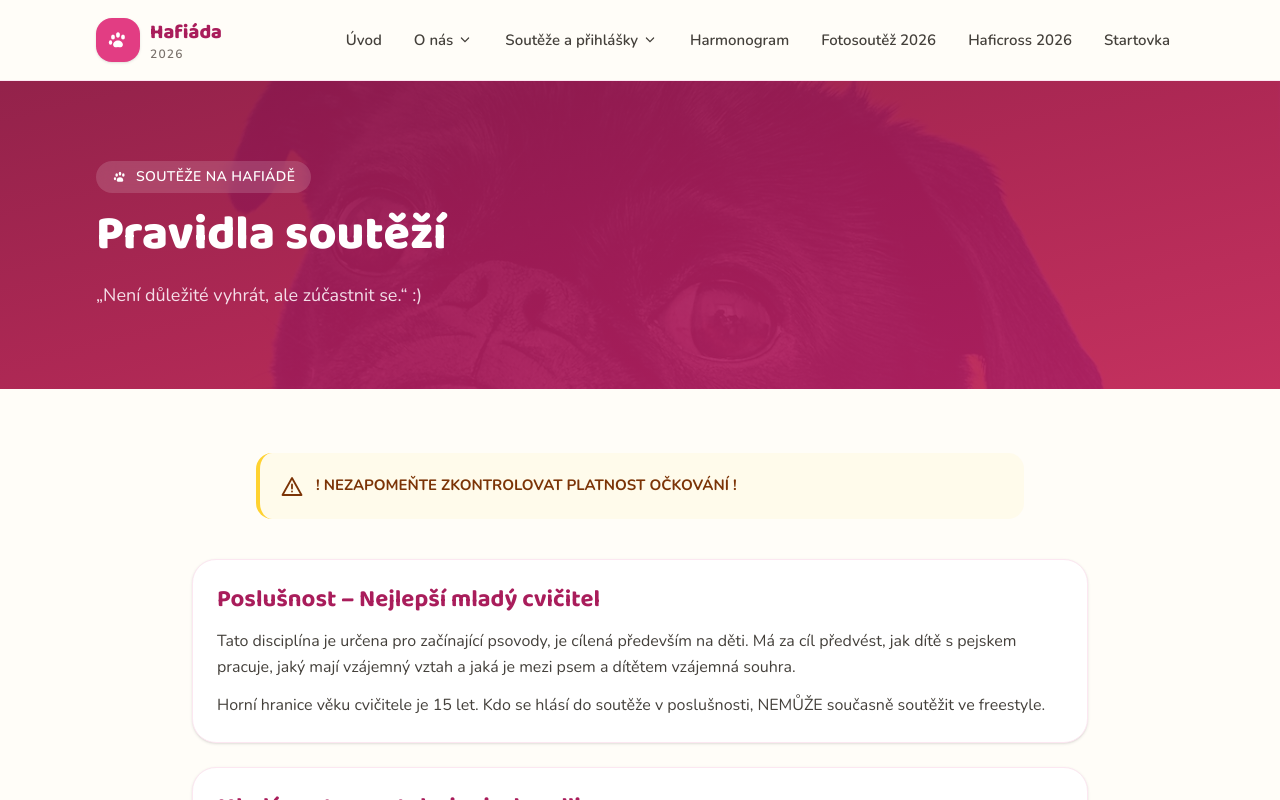
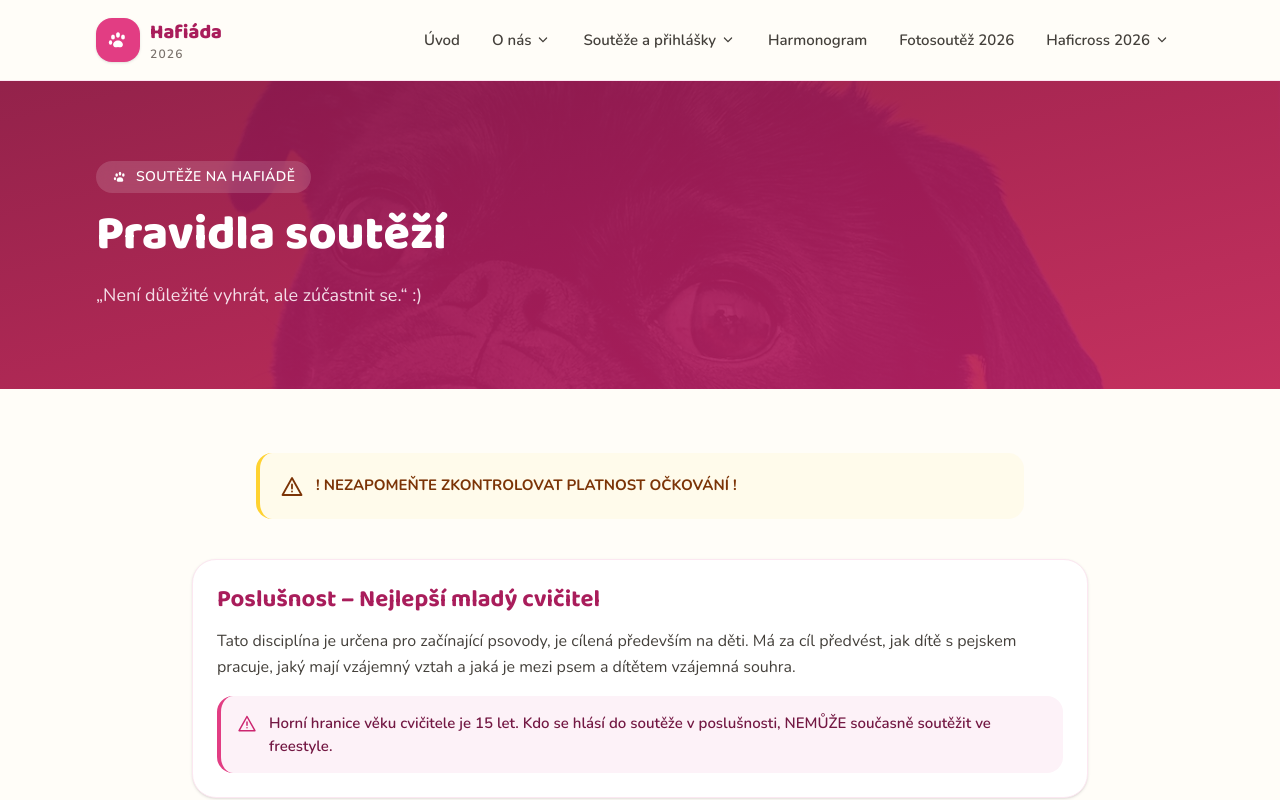
Before and after one commit to tereza-vac/hafiada-web, a React (Vite) app: page /pravidla in a window 1280 px wide. Shown: the top 800 px of the page. Built offline with nearby package versions, Linux system fonts and the light colour scheme.

Commit message:
feat: zvyrazneni poznamky u poslusnosti + Startovka jako podmenu Haficrossu

```diff
--- a/src/components/Layout.tsx
+++ b/src/components/Layout.tsx
@@ -39,8 +39,13 @@ const navItems: NavItem[] = [
   },
   { label: "Harmonogram", to: "/harmonogram" },
   { label: "Fotosoutěž 2026", to: "/fotosoutez" },
-  { label: "Haficross 2026", to: "/haficross" },
-  { label: "Startovka", to: "/startovka" },
+  {
+    label: "Haficross 2026",
+    children: [
+      { label: "O Haficrossu 2026", to: "/haficross" },
+      { label: "Startovka", to: "/startovka" },
+    ],
+  },
 ];
 
 function Logo() {
--- a/src/data/content.ts
+++ b/src/data/content.ts
@@ -2,6 +2,7 @@ export type Competition = {
   title: string;
   paragraphs: string[];
   categories?: string[];
+  note?: string;
 };
 
 export const competitions: Competition[] = [
@@ -9,8 +10,8 @@ export const competitions: Competition[] = [
     title: "Poslušnost – Nejlepší mladý cvičitel",
     paragraphs: [
       "Tato disciplína je určena pro začínající psovody, je cílená především na děti. Má za cíl předvést, jak dítě s pejskem pracuje, jaký mají vzájemný vztah a jaká je mezi psem a dítětem vzájemná souhra.",
-      "Horní hranice věku cvičitele je 15 let. Kdo se hlásí do soutěže v poslušnosti, NEMŮŽE současně soutěžit ve freestyle.",
     ],
+    note: "Horní hranice věku cvičitele je 15 let. Kdo se hlásí do soutěže v poslušnosti, NEMŮŽE současně soutěžit ve freestyle.",
   },
   {
     title: "Mladý vystavovatel – juniorhandling",
--- a/src/pages/PravidlaPage.tsx
+++ b/src/pages/PravidlaPage.tsx
@@ -1,5 +1,5 @@
 import { PageHero, Section, Callout, Card } from "../components/ui";
-import { CheckIcon } from "../components/icons";
+import { AlertIcon, CheckIcon } from "../components/icons";
 import { competitions } from "../data/content";
 import { images } from "../data/images";
 import { useSeo } from "../hooks/useSeo";
@@ -38,6 +38,14 @@ export default function PravidlaPage() {
                   <p key={i}>{p}</p>
                 ))}
               </div>
+              {c.note && (
+                <div className="mt-4 flex gap-3 rounded-2xl border-l-4 border-brand-500 bg-brand-50 p-4">
+                  <AlertIcon className="mt-0.5 h-5 w-5 shrink-0 text-brand-600" />
+                  <p className="text-[15px] font-semibold text-brand-900">
+                    {c.note}
+                  </p>
+                </div>
+              )}
               {c.categories && (
                 <ul className="mt-4 grid gap-2 sm:grid-cols-2">
                   {c.categories.map((cat) => (
```
